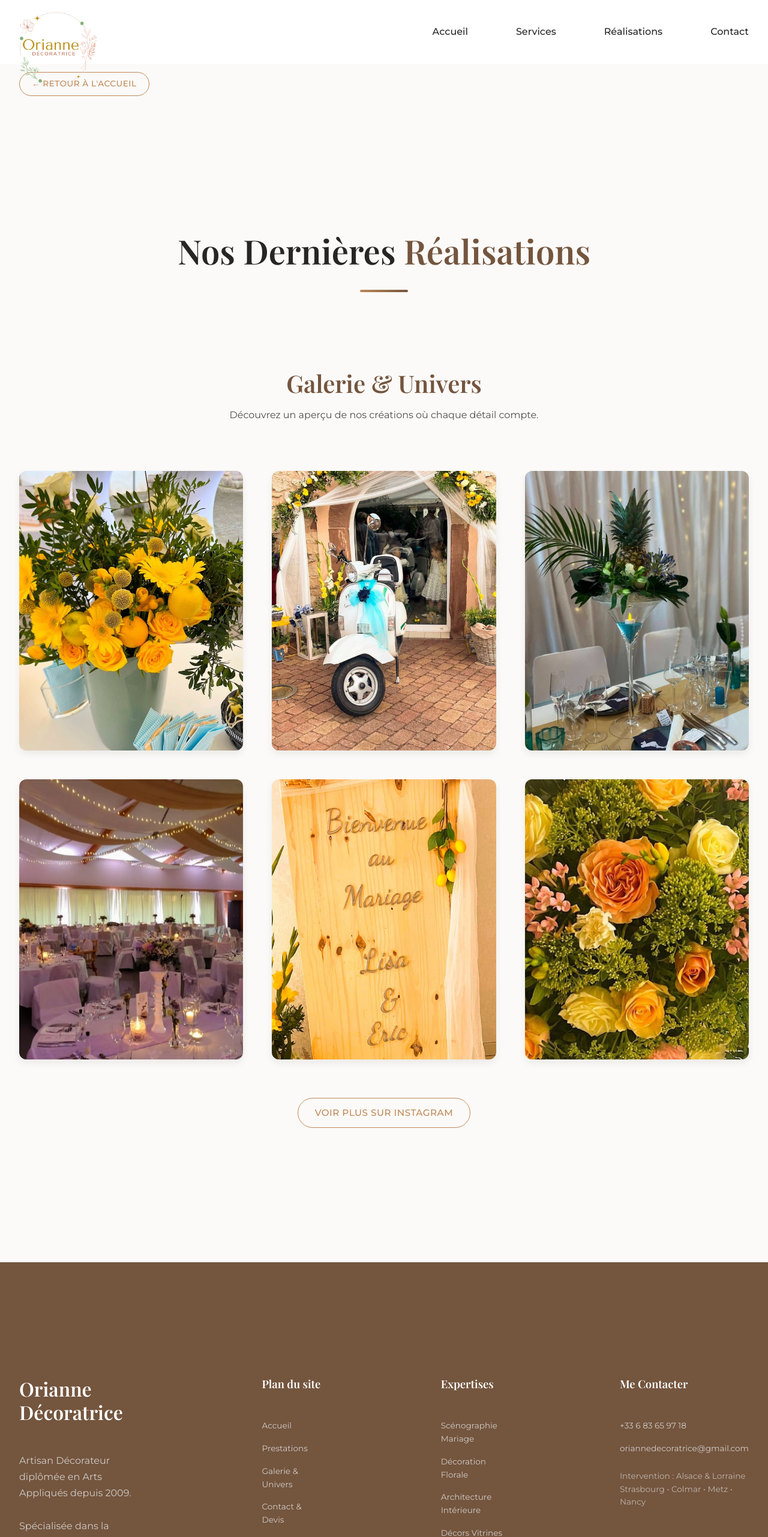
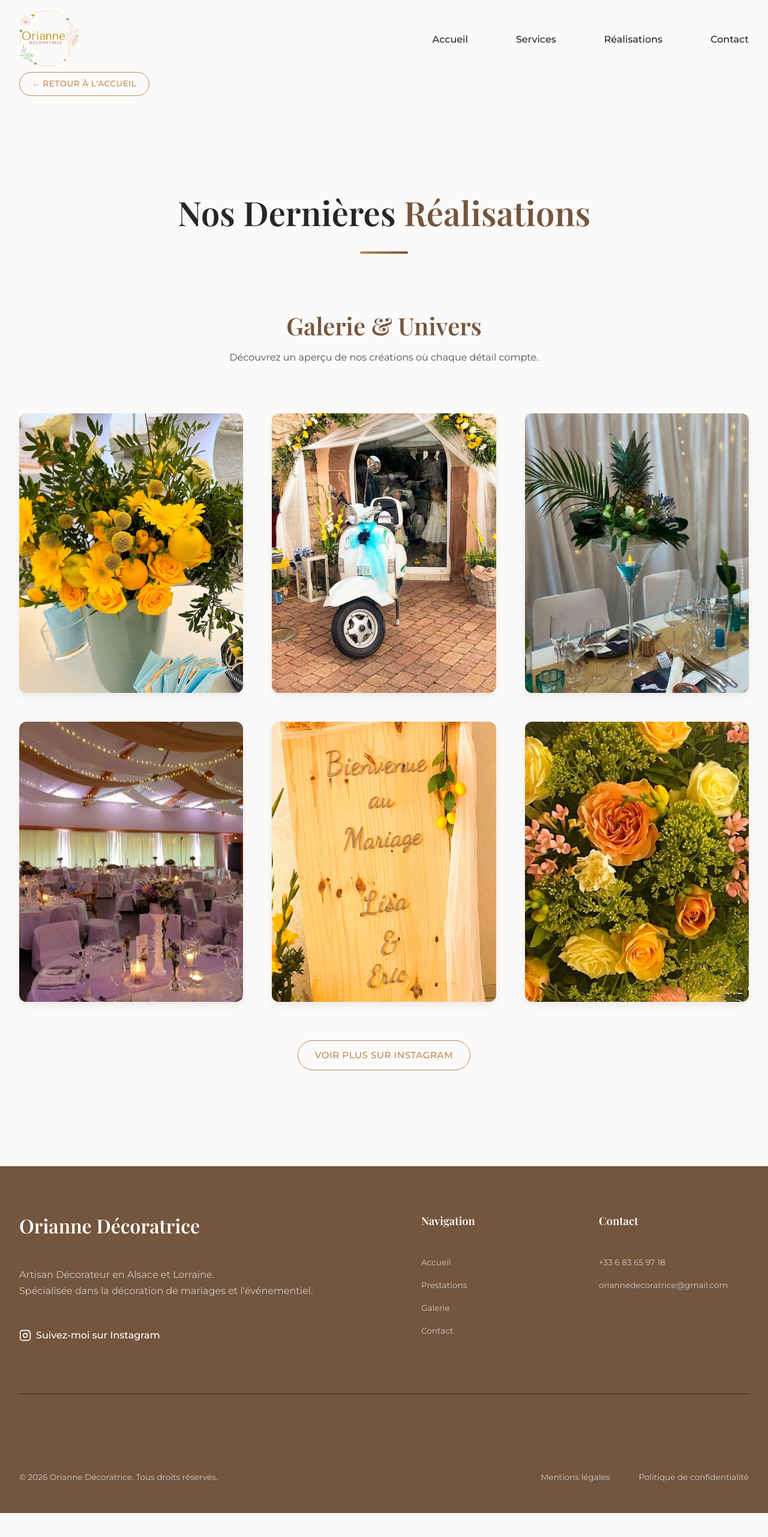
Before and after one commit to JgPhil/orianne-ag, a Next.js app: page /realisations in a window 1280 px wide. Shown: the top 2562 px of the page at 60% size. After the commit the page ends 2522 px from the top, so only its background shows below. Built offline with nearby package versions, Linux system fonts and the light colour scheme; a web font is replaced by a local one.

Commit message:
Refactor: Transparent header, compact footer, and optimized spacing

```diff
--- a/src/app/globals.css
+++ b/src/app/globals.css
@@ -49,8 +49,8 @@
   --spacing-md: 2rem;
   --spacing-lg: 3rem;
   --spacing-xl: 5rem;
-  --spacing-2xl: 8rem;
-  --spacing-3xl: 12rem;
+  --spacing-2xl: 6rem;
+  --spacing-3xl: 8rem;
 
   /* Typography */
   --font-display: 'Playfair Display', serif;
--- a/src/components/Footer.module.css
+++ b/src/components/Footer.module.css
@@ -1,15 +1,17 @@
 .footer {
     background: var(--color-primary-dark);
     color: var(--color-neutral-200);
-    padding: var(--spacing-3xl) 0 var(--spacing-lg);
+    padding: var(--spacing-xl) 0 var(--spacing-lg);
 }
 
 .footerContent {
-    display: grid;
-    grid-template-columns: 2fr 1fr 1fr 1.5fr;
-    gap: var(--spacing-3xl);
-    margin-bottom: var(--spacing-3xl);
-    padding-bottom: var(--spacing-3xl);
+    display: flex;
+    justify-content: space-between;
+    align-items: flex-start;
+    flex-wrap: wrap;
+    gap: var(--spacing-2xl);
+    margin-bottom: var(--spacing-xl);
+    padding-bottom: var(--spacing-xl);
     border-bottom: 1px solid var(--color-neutral-700);
 }
 
--- a/src/components/Footer.tsx
+++ b/src/components/Footer.tsx
@@ -10,19 +10,18 @@ export default function Footer() {
         <footer className={styles.footer}>
             <div className="container">
                 <div className={styles.footerContent}>
-                    <div className={styles.footerSection}>
+                    <div className={styles.footerSection} style={{ flex: '1 1 300px' }}>
                         <h3 className={styles.footerTitle}>Orianne Décoratrice</h3>
                         <p className={styles.footerDescription}>
-                            Artisan Décorateur diplômée en Arts Appliqués depuis 2009.<br /><br />
-                            Spécialisée dans la décoration de mariages et l&apos;événementiel en Alsace et Lorraine.
-                            J&apos;imagine et mets en scène vos cérémonies à Strasbourg, Nancy, Metz et Colmar.
+                            Artisan Décorateur en Alsace et Lorraine.<br />
+                            Spécialisée dans la décoration de mariages et l&apos;événementiel.
                         </p>
-                        <div style={{ marginTop: '1.5rem' }}>
+                        <div style={{ marginTop: '1rem' }}>
                             <a
                                 href="https://www.instagram.com/oriannedecoratrice"
                                 target="_blank"
                                 rel="noopener noreferrer"
-                                style={{ display: 'inline-flex', alignItems: 'center', gap: '0.5rem', color: 'var(--color-primary-light)', textDecoration: 'none', fontWeight: 500 }}
+                                style={{ display: 'inline-flex', alignItems: 'center', gap: '0.5rem', color: 'white', textDecoration: 'none', fontWeight: 500 }}
                             >
                                 <Instagram size={20} />
                                 Suivez-moi sur Instagram
@@ -30,39 +29,24 @@ export default function Footer() {
                         </div>
                     </div>
 
-                    <div className={styles.footerSection}>
-                        <h4 className={styles.footerSubtitle}>Plan du site</h4>
+                    <div className={styles.footerSection} style={{ flex: '0 1 200px' }}>
+                        <h4 className={styles.footerSubtitle}>Navigation</h4>
                         <ul className={styles.footerLinks}>
                             <li><Link href="/#accueil">Accueil</Link></li>
                             <li><Link href="/#services">Prestations</Link></li>
-                            <li><Link href="/realisations">Galerie & Univers</Link></li>
-                            <li><Link href="/#contact">Contact & Devis</Link></li>
+                            <li><Link href="/realisations">Galerie</Link></li>
+                            <li><Link href="/#contact">Contact</Link></li>
                         </ul>
                     </div>
 
-                    <div className={styles.footerSection}>
-                        <h4 className={styles.footerSubtitle}>Expertises</h4>
-                        <ul className={styles.footerLinks}>
-                            <li>Scénographie Mariage</li>
-                            <li>Décoration Florale</li>
-                            <li>Architecture Intérieure</li>
-                            <li>Décors Vitrines & Noël</li>
-                            <li>Location de Mobilier</li>
-                        </ul>
-                    </div>
-
-                    <div className={styles.footerSection}>
-                        <h4 className={styles.footerSubtitle}>Me Contacter</h4>
+                    <div className={styles.footerSection} style={{ flex: '0 1 250px' }}>
+                        <h4 className={styles.footerSubtitle}>Contact</h4>
                         <ul className={styles.footerContact}>
                             <li>
                                 <a href="tel:+33683659718">+33 6 83 65 97 18</a>
                             </li>
                             <li>
                                 <a href="mailto:oriannedecoratrice@gmail.com">oriannedecoratrice@gmail.com</a>
-                            </li>
-                            <li style={{ fontSize: '0.85rem', opacity: 0.8, marginTop: '0.5rem' }}>
-                                Intervention : Alsace & Lorraine<br />
-                                Strasbourg • Colmar • Metz • Nancy
                             </li>
                         </ul>
                     </div>
--- a/src/components/Header.module.css
+++ b/src/components/Header.module.css
@@ -5,11 +5,11 @@
     right: 0;
     z-index: var(--z-fixed);
     transition: all var(--transition-base);
-    padding: 0.2rem 0;
-    /* Ultra fin */
-    background: rgba(255, 255, 255, 0.9);
-    backdrop-filter: blur(12px);
-    border-bottom: 1px solid rgba(255, 255, 255, 0.3);
+    padding: 1rem 0;
+    /* Logo auto-size within container */
+    background: transparent;
+    backdrop-filter: none;
+    border-bottom: none;
 }
 
 .header.scrolled {
@@ -38,10 +38,8 @@
 
 .logoContainer {
     position: relative;
-    width: 130px;
-    /* Slightly wider */
+    width: 100px;
     height: 100px;
-    /* Constrained height */
     transition: all var(--transition-base);
     display: flex;
     align-items: center;
@@ -52,13 +50,7 @@
     object-fit: contain;
     object-position: center;
     width: 100%;
-    height: 140%;
-    /* Allow image to be taller than container */
-    margin-top: 15px;
-    /* Push it down a bit to overlap section below instead of pushing header up? No, center it. */
-    /* Better: just scale it up and let it overflow? */
-    transform: scale(1.3);
-    transform-origin: center top;
+    height: 100%;
 }
 
 .header.scrolled .logoContainer {
--- a/src/components/Services.module.css
+++ b/src/components/Services.module.css
@@ -2,7 +2,7 @@
     display: grid;
     grid-template-columns: repeat(auto-fit, minmax(350px, 1fr));
     gap: var(--spacing-lg);
-    margin-bottom: var(--spacing-xl);
+    margin-bottom: var(--spacing-lg);
 }
 
 .serviceCard {
```
